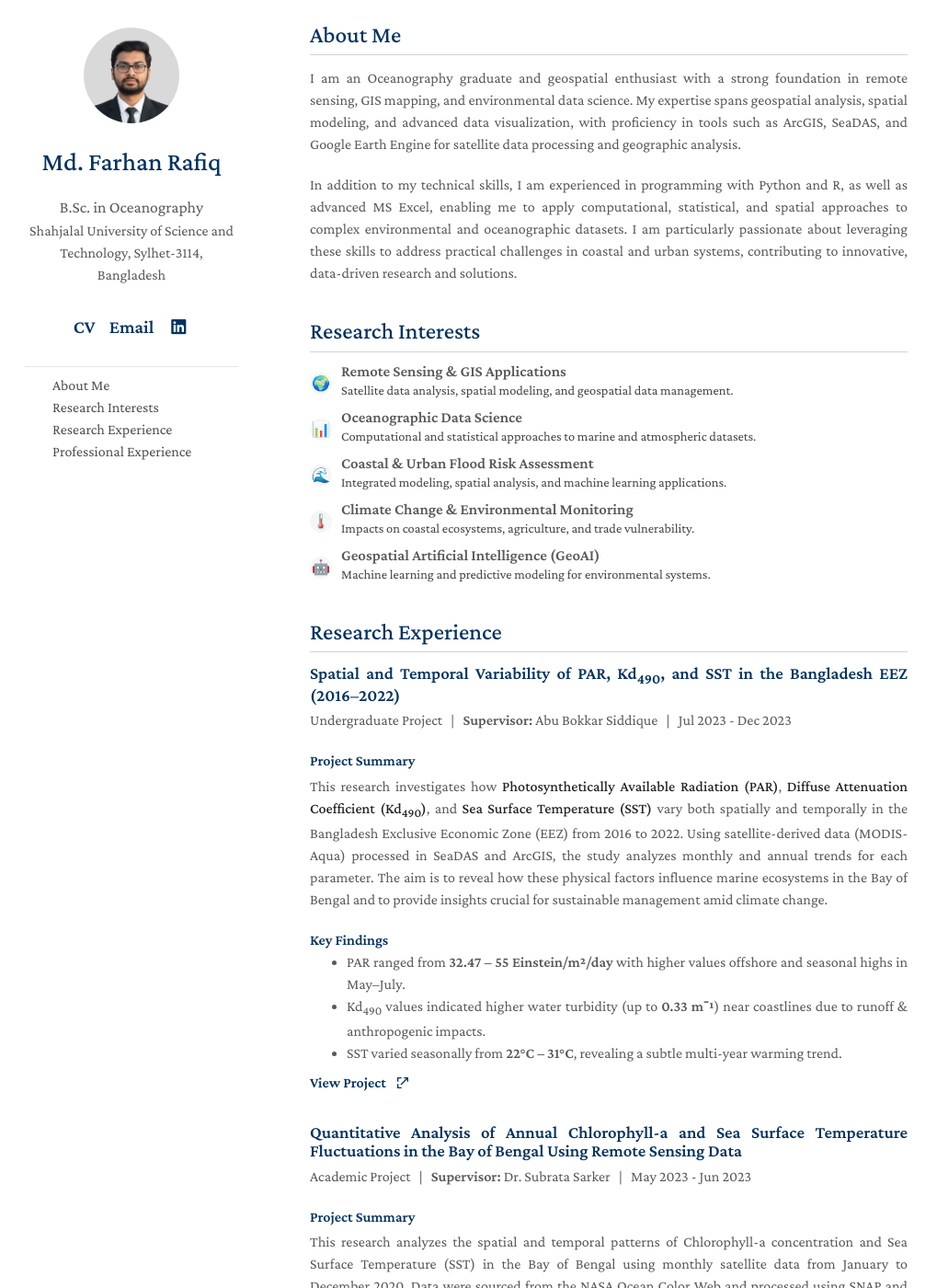
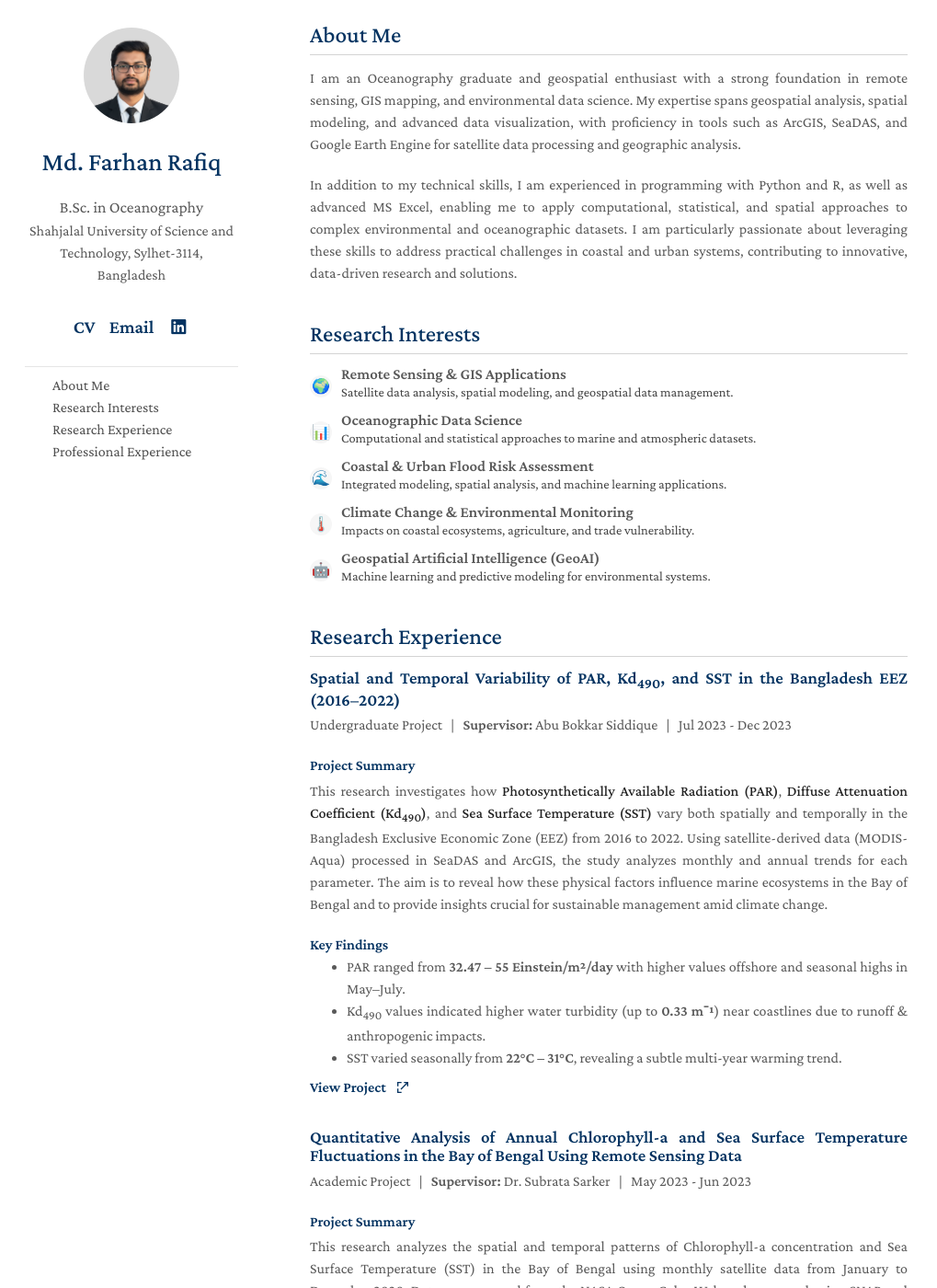
Before and after one commit to farhan-rafiq/farhan-rafiq.github.io, a Jekyll site: the page built from index.md, in a window 1280 px wide and 1400 px high. Shown: the whole window at 92% size, without its empty margins (133-1152 px from the left). Built offline with Jekyll 4.4.1, drawn with Linux system fonts in a browser that asks for light colours; a style sheet for code colours, icons or effects is not loaded.

Commit message:
dadadadad

```diff
--- a/_layouts/homepage.html
+++ b/_layouts/homepage.html
@@ -136,7 +136,7 @@
     content: ""; /* Required for pseudo-elements */
     display: block; /* Makes it a block-level element */
     height: 20px; /* The gap you want from the top */
-    margin-top: -20px; /* Pulls the element up so it doesn't add extra space */
+    margin-top: -17.5px; /* Pulls the element up so it doesn't add extra space */
     visibility: hidden; /* Makes it invisible */
     pointer-events: none; /* Prevents it from interfering with clicks */
   }
```
